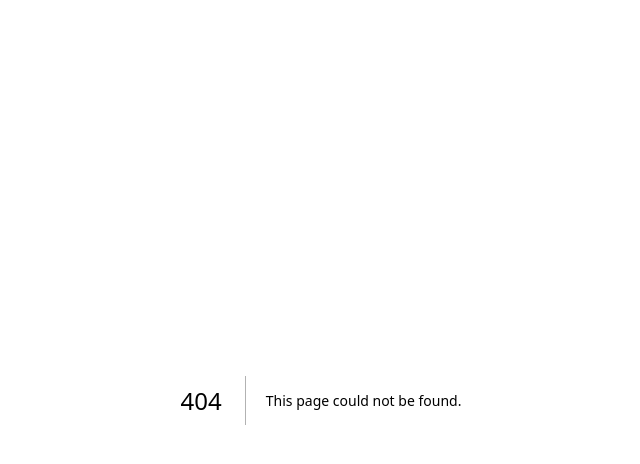
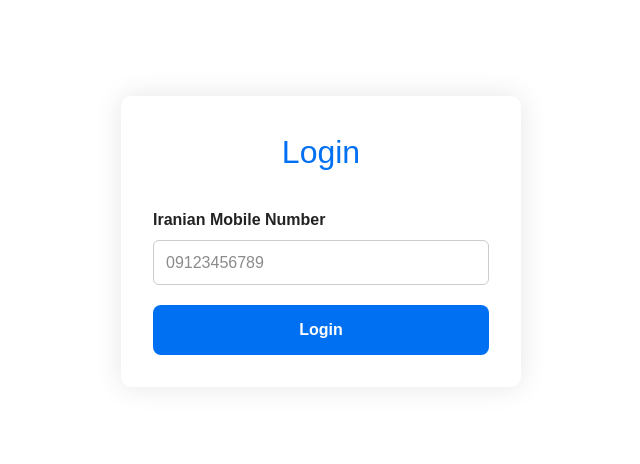
Before and after one commit to RezaAzaddokht/Auth-Project, a Next.js app: page /auth in a window 1280 px wide. Before the commit this address had no page. Shown: the top 464 px of the page, without its empty margins (319-959 px from the left). Built offline with nearby package versions, Linux system fonts and the light colour scheme.

Commit message:
feat(auth): build login page with form validation, user fetch & redirect

```diff
--- /dev/null
+++ b/app/auth/auth.module.scss
@@ -0,0 +1,20 @@
+.container {
+    max-width: 400px;
+    margin: 6rem auto;
+    padding: 2rem;
+    border-radius: 10px;
+    box-shadow: 0 0 28px rgba(0, 0, 0, 0.1);
+    background-color: #fff;
+
+    .form {
+      display: flex;
+      flex-direction: column;
+    }
+
+    .title {
+      text-align: center;
+      margin-bottom: 2rem;
+      font-size: 2rem;
+      color: #0070f3;
+    }
+  }
--- /dev/null
+++ b/app/auth/page.tsx
@@ -0,0 +1,79 @@
+"use client";
+
+import React, { useRef, useState } from "react";
+import Input from "@/components/Input/Input";
+import Button from "@/components/Button/Button";
+import styles from "./auth.module.scss";
+import { authFormSchema } from "@/utils/validation";
+import { z } from "zod";
+import { useAuth } from "@/hooks/useAuth";
+
+type AuthFormType = z.infer<typeof authFormSchema>;
+
+export default function AuthPage() {
+  const { login } = useAuth();
+  const phoneInputRef = useRef<HTMLInputElement>(null);
+  const [errors, setErrors] = useState<Partial<AuthFormType>>({});
+  const [loading, setLoading] = useState(false);
+
+  async function handleSubmit(e: React.FormEvent) {
+    e.preventDefault();
+    const phone = phoneInputRef.current?.value || "";
+
+    // Validate with Zod
+    const result = authFormSchema.safeParse({ phoneNumber: phone });
+
+    if (!result.success) {
+      const fieldErrors: Partial<AuthFormType> = {};
+      result.error.errors.forEach((err) => {
+        if (err.path[0] === "phoneNumber") {
+          fieldErrors.phoneNumber = err.message;
+        }
+      });
+      setErrors(fieldErrors);
+      return;
+    }
+    setErrors({});
+
+    setLoading(true);
+    try {
+      const res = await fetch("https://randomuser.me/api/?results=1&nat=us");
+      const json = await res.json();
+      const userData = json.results[0];
+
+      if (!userData) {
+        setErrors({ phoneNumber: "Failed to fetch user data, please try again." });
+        return;
+      }
+
+      login(userData);
+    } catch {
+      setErrors({ phoneNumber: "Network error, please check your connection." });
+    } finally {
+      setLoading(false);
+    }
+  }
+
+  return (
+    <div className={styles.container}>
+      <form onSubmit={handleSubmit} className={styles.form} noValidate>
+        <h2 className={styles.title}>Login</h2>
+
+        <Input
+          ref={phoneInputRef}
+          label="Iranian Mobile Number"
+          type="text"
+          name="phoneNumber"
+          placeholder="09123456789"
+          maxLength={11}
+          inputMode="numeric"
+          error={errors.phoneNumber}
+        />
+
+        <Button type="submit" disabled={loading}>
+          {loading ? "Logging in..." : "Login"}
+        </Button>
+      </form>
+    </div>
+  );
+}
```
